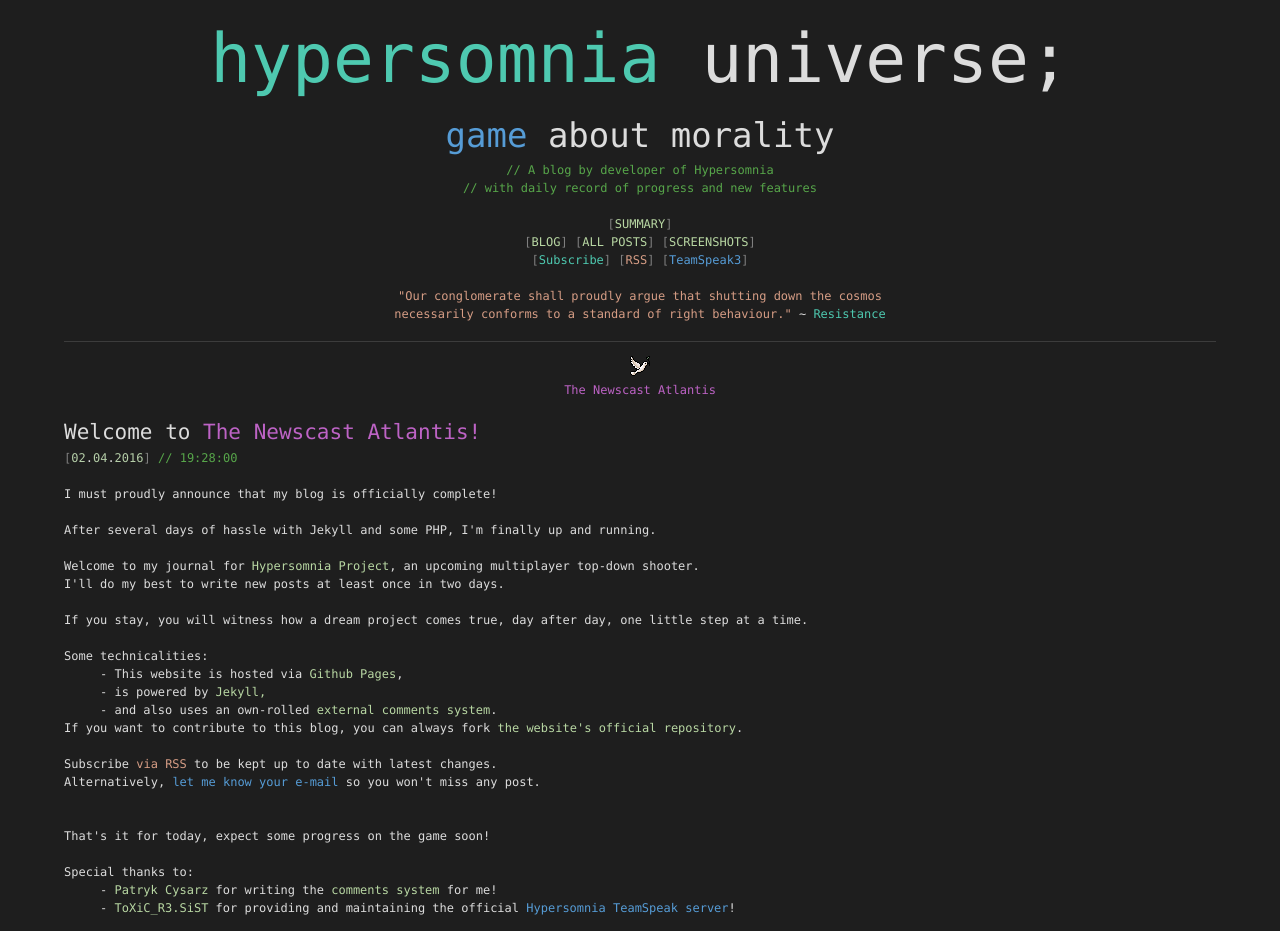
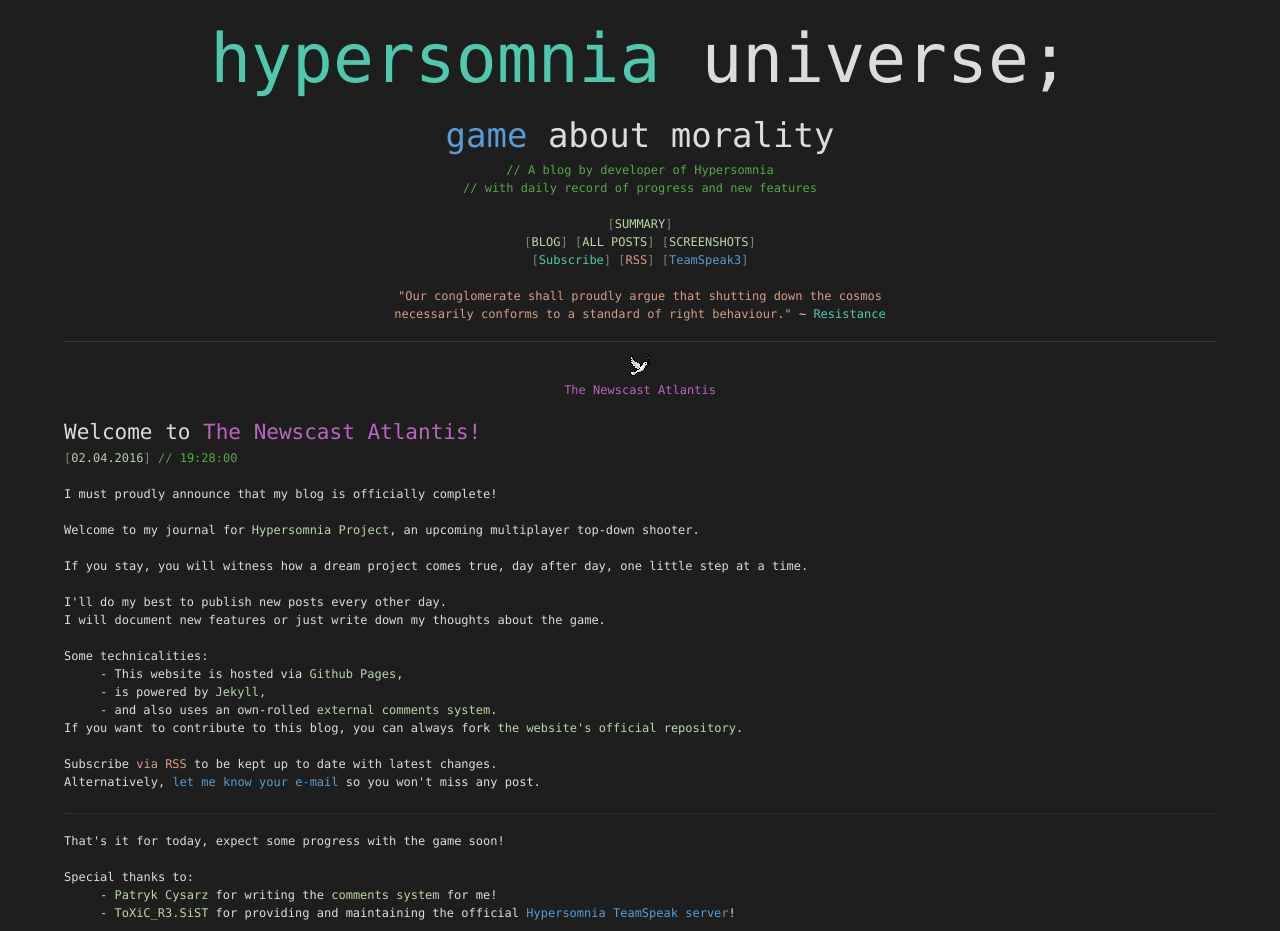
Before and after one commit to TeamHypersomnia/TeamHypersomnia.github.io, a Jekyll site: the page built from _posts/2016-04-02-welcome-to-the-newscast-atlantis.html, in a window 1280 px wide, cut to the strip 0-931 px from the top of the page. Built offline with Jekyll 4.4.1, drawn with Linux system fonts in a browser that asks for light colours; comment, search, counter and statistics services are not loaded.

Commit message:
improvements and spacer

```diff
--- a/_posts/2016-04-02-welcome-to-the-newscast-atlantis.html
+++ b/_posts/2016-04-02-welcome-to-the-newscast-atlantis.html
@@ -8,12 +8,12 @@
 ---
 I must proudly announce that my blog is officially complete!<br>
 <br>
-After several days of hassle with Jekyll and some PHP, I'm finally up and running.<br>
-<br>
 Welcome to my journal for <a class="vsenum" href="{{ "/summary "| prepend: site.baseurl }}">Hypersomnia Project</a>, an upcoming multiplayer top-down shooter.<br>
-I'll do my best to write new posts at least once in two days.<br>
 <br>
 If you stay, you will witness how a dream project comes true, day after day, one little step at a time.<br>
+<br>
+I'll do my best to publish new posts every other day.<br>
+I will document new features or just write down my thoughts about the game.<br>
 <br>
 Some technicalities:<br>
 <div style="margin-left:3em">
@@ -25,8 +25,9 @@
 <br>
 Subscribe <a class="vsstring" href="{{ "/feed.xml" | prepend: site.baseurl }}">via RSS</a> to be kept up to date with latest changes.<br>
 Alternatively, <a class="vskeyword" href="{{ "/subscribe"| prepend: site.baseurl }}">let me know your e-mail</a> so you won't miss any post.<br><br>
+<div class="spacer"></div>
 <br>
-That's it for today, expect some progress on the game soon!<br>
+That's it for today, expect some progress with the game soon!<br>
 <br>
 Special thanks to:<br>
 <div style="margin-left:3em">
--- a/css/stylesheet.css
+++ b/css/stylesheet.css
@@ -74,6 +74,12 @@
     text-decoration: underline;
 }
 
+.spacer {
+  width: 100%;
+  height: 5px;
+  border-bottom: 1px dotted rgb(60, 60, 60);
+}
+
 a {
   color: #1e6bb8;
   text-decoration: none; }
```
